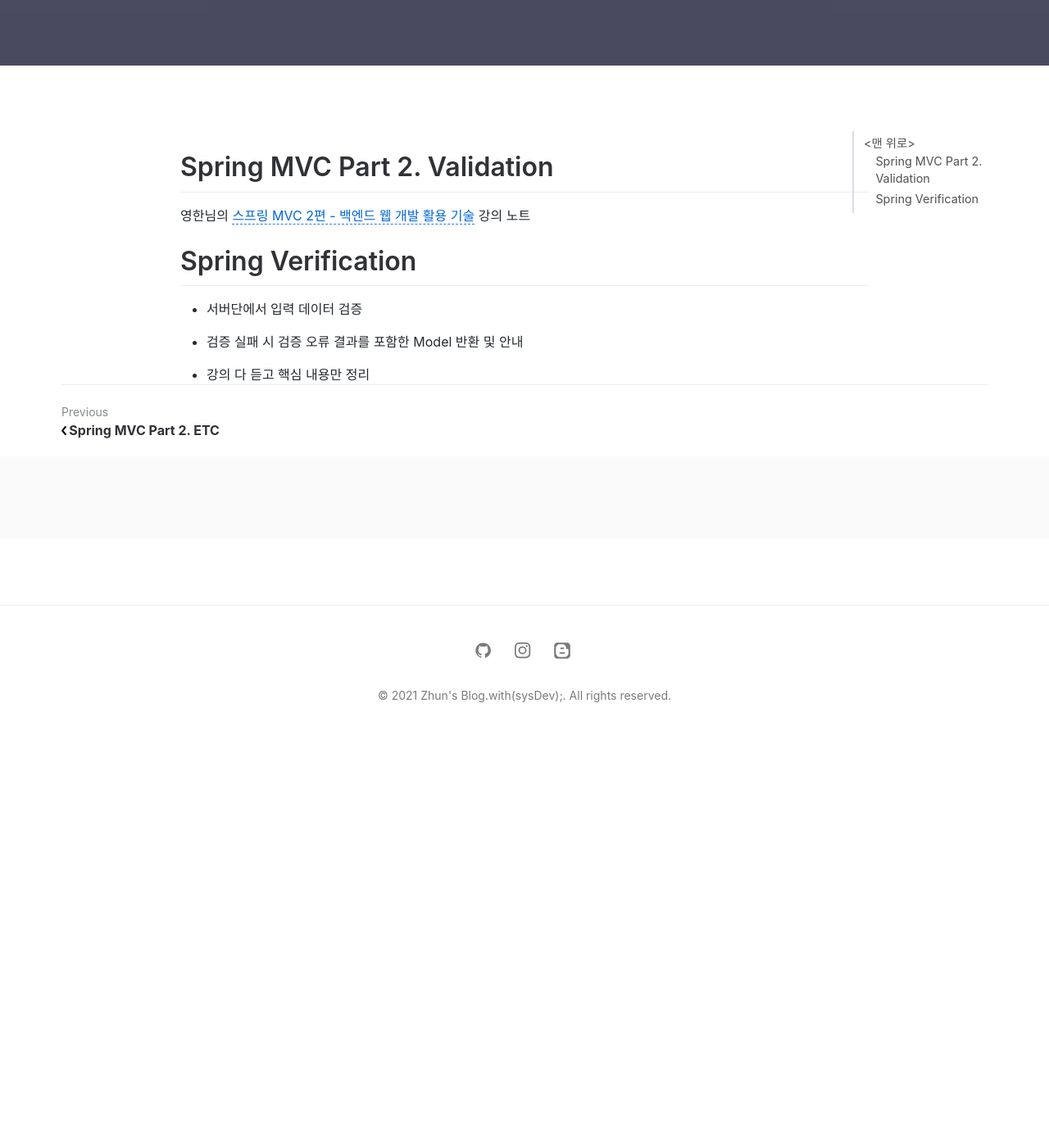
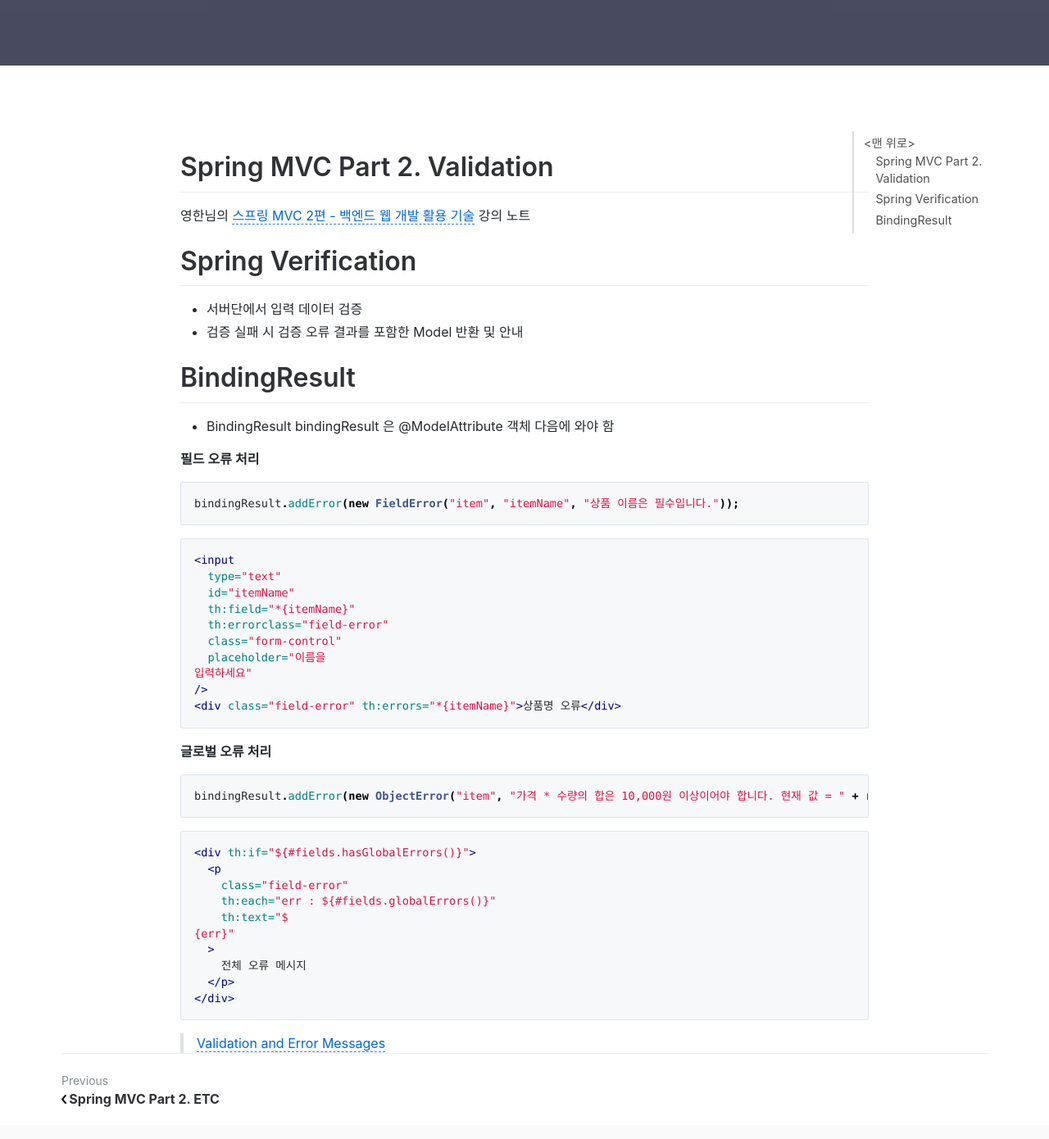
Before and after one commit to jihunparkme/jihunparkme.github.io, a Jekyll site: the page built from _posts/2021-10-12-Spring-MVC-Part2-Validation.md, in a window 1280 px wide and 1400 px high, scrolled down 496 px. Shown: the top 1390 px of the window at 82% size. Built offline with Jekyll 4.4.1, drawn with Linux system fonts in a browser that asks for light colours; comment, search, counter and statistics services are not loaded.

Commit message:
[검증1 - Validation] BindingResult1

````diff
--- a/_posts/2021-10-12-Spring-MVC-Part2-Validation.md
+++ b/_posts/2021-10-12-Spring-MVC-Part2-Validation.md
@@ -16,4 +16,46 @@
 - 서버단에서 입력 데이터 검증
 - 검증 실패 시 검증 오류 결과를 포함한 Model 반환 및 안내
 
-- 강의 다 듣고 핵심 내용만 정리
+# BindingResult
+
+- BindingResult bindingResult 은 @ModelAttribute 객체 다음에 와야 함
+
+**필드 오류 처리**
+
+```java
+bindingResult.addError(new FieldError("item", "itemName", "상품 이름은 필수입니다."));
+```
+
+```html
+<input
+  type="text"
+  id="itemName"
+  th:field="*{itemName}"
+  th:errorclass="field-error"
+  class="form-control"
+  placeholder="이름을
+입력하세요"
+/>
+<div class="field-error" th:errors="*{itemName}">상품명 오류</div>
+```
+
+**글로벌 오류 처리**
+
+```java
+bindingResult.addError(new ObjectError("item", "가격 * 수량의 합은 10,000원 이상이어야 합니다. 현재 값 = " + resultPrice));
+```
+
+```html
+<div th:if="${#fields.hasGlobalErrors()}">
+  <p
+    class="field-error"
+    th:each="err : ${#fields.globalErrors()}"
+    th:text="$
+{err}"
+  >
+    전체 오류 메시지
+  </p>
+</div>
+```
+
+> [Validation and Error Messages](https://www.thymeleaf.org/doc/tutorials/3.0/thymeleafspring.html#validation-and-error-messages)
````
